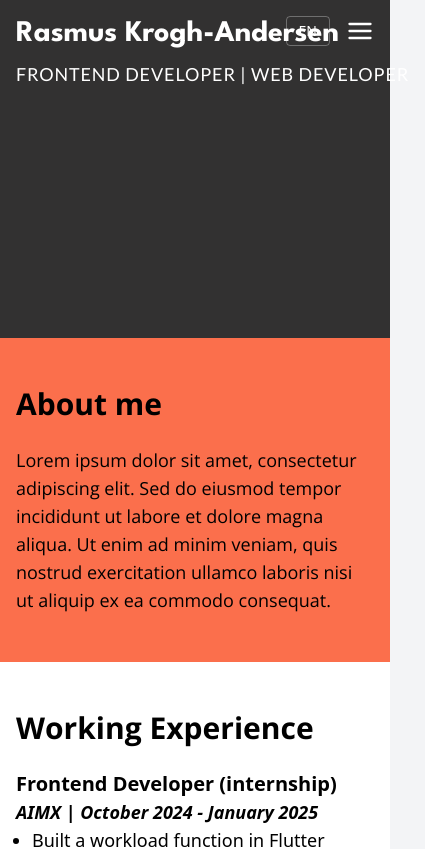
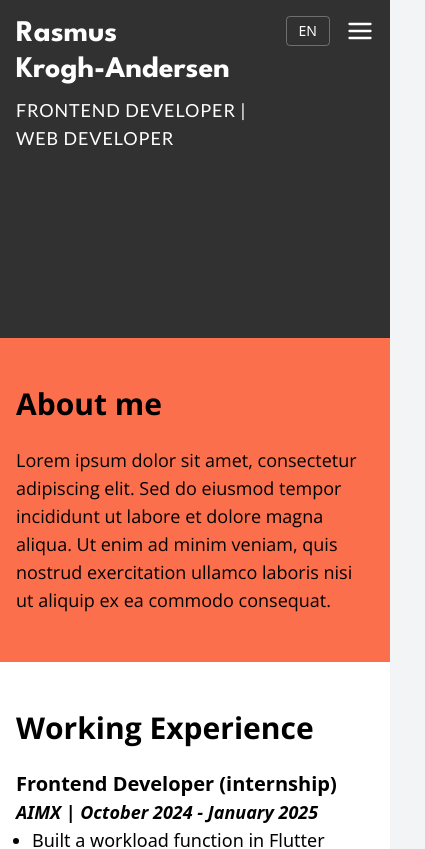
Before and after one commit to Rasmuskrogh/Portfolio-page-next.js, a Next.js app: page / in a window 390 px wide. Shown: the top 849 px of the page, 425 px wide, since content can reach past the window. Built offline with nearby package versions, Linux system fonts and the light colour scheme; no server answers.

Commit message:
more fixes for deployment

```diff
--- a/app/page.tsx
+++ b/app/page.tsx
@@ -9,12 +9,12 @@ export default function Home() {
     <main className="min-h-screen">
       {/* Hero Section */}
       <section className="h-[40vh] flex flex-col items-start justify-start bg-[#323131] text-white relative">
-        <div className="pl-4 pt-4 md:pl-8 lg:pl-16 pr-4 md:pr-8 lg:pr-16">
-          <h1 className="text-3xl sm:text-4xl md:text-5xl lg:text-6xl xl:text-7xl font-league-spartan mb-2 md:mb-4 font-bold whitespace-nowrap">
+        <div className="pl-4 pt-4 md:pl-8 lg:pl-16 pr-20 md:pr-24 lg:pr-32">
+          <h1 className="text-3xl sm:text-4xl md:text-5xl lg:text-6xl xl:text-7xl font-league-spartan mb-2 md:mb-4 font-bold">
             <span className="inline-block">Rasmus</span>{" "}
             <span className="inline-block">Krogh-Andersen</span>
           </h1>
-          <p className="text-lg sm:text-xl md:text-2xl lg:text-3xl font-lato tracking-wider whitespace-nowrap">
+          <p className="text-lg sm:text-xl md:text-2xl lg:text-3xl font-lato tracking-wider">
             <span className="inline-block">FRONTEND DEVELOPER</span> |{" "}
             <span className="inline-block">WEB DEVELOPER</span>
           </p>
--- a/components/ContactForm.tsx
+++ b/components/ContactForm.tsx
@@ -10,8 +10,10 @@ export default function ContactForm() {
     email: "",
     message: "",
   });
-  const [isSubmitting, setIsSubmitting] = useState(false);
-  // const [error, setError] = useState<string | null>(null);
+  const [status, setStatus] = useState<
+    "idle" | "submitting" | "success" | "error"
+  >("idle");
+  const [error, setError] = useState<string | null>(null);
 
   const handleChange = (
     e: React.ChangeEvent<HTMLInputElement | HTMLTextAreaElement>
@@ -21,16 +23,16 @@ export default function ContactForm() {
 
   const handleSubmit = async (e: React.FormEvent) => {
     e.preventDefault();
-    setIsSubmitting(true);
-    // setError(null);
+    setStatus("submitting");
+    setError(null);
 
     try {
       await sendEmail(formData);
       setFormData({ name: "", email: "", message: "" });
+      setStatus("success");
     } catch (err) {
-      // setError("Failed to send message. Please try again later.");
-    } finally {
-      setIsSubmitting(false);
+      setError("Failed to send message. Please try again later.");
+      setStatus("error");
     }
   };
 
@@ -79,10 +81,10 @@ export default function ContactForm() {
 
       <button
         type="submit"
-        disabled={isSubmitting}
+        disabled={status === "submitting"}
         className="w-full bg-[#fb6f4c] text-white p-3 rounded font-lato text-lg hover:bg-[#fb6f4c]/90 transition-colors disabled:opacity-50"
       >
-        {isSubmitting ? "Sending..." : "Send"}
+        {status === "submitting" ? "Sending..." : "Send"}
       </button>
     </form>
   );
```
